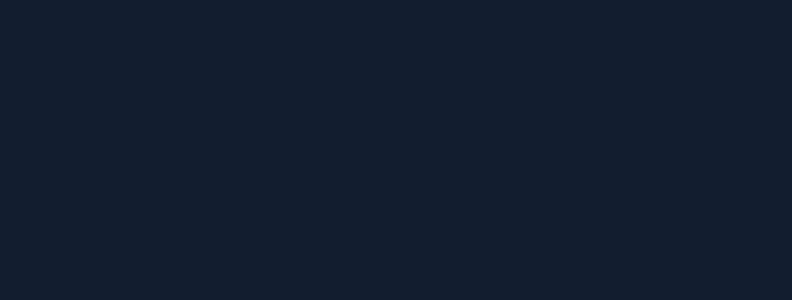
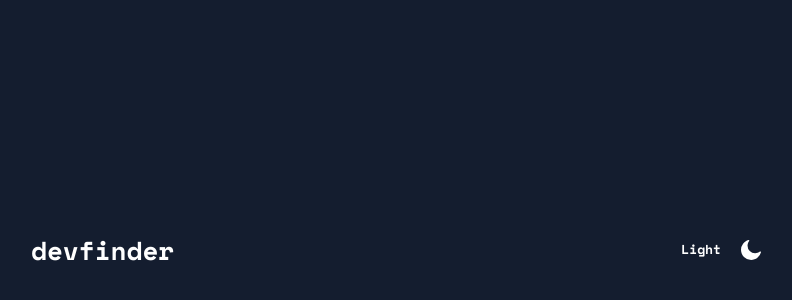
Before and after one commit to bocarw121/github-user-search, a Next.js app: page / in a window 1280 px wide. Shown: the part 150-450 px from the top of the page, without its empty margins (244-1036 px from the left). Built offline with nearby package versions, Linux system fonts and the light colour scheme.

Commit message:
Add Header and add font in useTheme

```diff
--- /dev/null
+++ b/components/Header/DarkModeToggle.tsx
@@ -0,0 +1,46 @@
+import { Box, Flex, Text, useColorMode, Image } from '@chakra-ui/react';
+import { useState } from 'react';
+import { useTheme } from '../../hooks/useTheme';
+import { MoonIcon, SunIcon } from './icons';
+
+const DarkModeToggle: React.FC = () => {
+  const [isHovered, setIsHovered] = useState(false);
+  const { colorMode, toggleColorMode } = useColorMode();
+  const { header, spaceMonoFont } = useTheme();
+  const handleMouseEnter = () => setIsHovered(true);
+  const handleMouseLeave = () => setIsHovered(false);
+
+  return (
+    <Flex>
+      <Text
+        color={header.toggle}
+        _hover={{
+          color: header.toggleActive,
+        }}
+        mr={5}
+        fontSize={13}
+        fontFamily={spaceMonoFont}
+        fontWeight="bold"
+      >
+        {colorMode === 'light' ? 'Light' : 'Dark'}
+      </Text>
+      <Box onClick={toggleColorMode}>
+        {colorMode === 'light' ? (
+          <MoonIcon
+            color={isHovered ? header.toggleActive : header.toggle}
+            handleMouseEnter={handleMouseEnter}
+            handleMouseLeave={handleMouseLeave}
+          />
+        ) : (
+          <SunIcon
+            color={isHovered ? header.toggleActive : header.toggle}
+            handleMouseEnter={handleMouseEnter}
+            handleMouseLeave={handleMouseLeave}
+          />
+        )}
+      </Box>
+    </Flex>
+  );
+};
+
+export default DarkModeToggle;
--- /dev/null
+++ b/components/Header/icons.tsx
@@ -0,0 +1,41 @@
+import { Box } from '@chakra-ui/react';
+import * as React from 'react';
+
+type IconProps = {
+  size?: number;
+  color?: string;
+  handleMouseEnter: () => void;
+  handleMouseLeave: () => void;
+};
+
+export const SunIcon: React.FC<IconProps> = ({
+  color,
+  handleMouseEnter,
+  handleMouseLeave,
+}) => (
+  <svg
+    fill={color}
+    width={20}
+    height={20}
+    onMouseEnter={handleMouseEnter}
+    onMouseLeave={handleMouseLeave}
+  >
+    <path d="M13.545 6.455c-.9-.9-2.17-1.481-3.545-1.481a4.934 4.934 0 0 0-3.545 1.481c-.9.9-1.481 2.17-1.481 3.545 0 1.376.582 2.646 1.481 3.545.9.9 2.17 1.481 3.545 1.481a4.934 4.934 0 0 0 3.545-1.481c.9-.9 1.481-2.17 1.481-3.545a4.934 4.934 0 0 0-1.481-3.545zM10 3.413a.7.7 0 0 0 .688-.688V.688A.7.7 0 0 0 10 0a.7.7 0 0 0-.688.688v2.037a.7.7 0 0 0 .688.688zm5.635 1.931 1.455-1.455a.67.67 0 0 0 0-.952.67.67 0 0 0-.952 0l-1.455 1.455a.67.67 0 0 0 0 .952c.238.264.66.264.952 0zm3.677 3.968h-2.037a.7.7 0 0 0-.688.688.7.7 0 0 0 .688.688h2.037A.7.7 0 0 0 20 10a.7.7 0 0 0-.688-.688zm-3.704 5.344a.67.67 0 0 0-.952 0 .67.67 0 0 0 0 .952l1.455 1.455a.67.67 0 0 0 .952 0 .67.67 0 0 0 0-.952l-1.455-1.455zM10 16.587a.7.7 0 0 0-.688.688v2.037A.7.7 0 0 0 10 20a.7.7 0 0 0 .688-.688v-2.037a.7.7 0 0 0-.688-.688zm-5.635-1.931L2.91 16.111a.67.67 0 0 0 0 .952.67.67 0 0 0 .952 0l1.455-1.455a.67.67 0 0 0 0-.952c-.238-.264-.66-.264-.952 0zM3.413 10a.7.7 0 0 0-.688-.688H.688A.7.7 0 0 0 0 10a.7.7 0 0 0 .688.688h2.037A.7.7 0 0 0 3.413 10zm.952-4.656a.67.67 0 0 0 .952 0 .67.67 0 0 0 0-.952L3.862 2.937a.67.67 0 0 0-.952 0 .67.67 0 0 0 0 .952l1.455 1.455z" />
+  </svg>
+);
+
+export const MoonIcon: React.FC<IconProps> = ({
+  color,
+  handleMouseEnter,
+  handleMouseLeave,
+}) => (
+  <svg
+    fill={color}
+    width={20}
+    height={20}
+    onMouseEnter={handleMouseEnter}
+    onMouseLeave={handleMouseLeave}
+  >
+    <path d="M19.513 11.397a.701.701 0 0 0-.588.128 7.496 7.496 0 0 1-2.276 1.336 7.101 7.101 0 0 1-2.583.462 7.505 7.505 0 0 1-5.32-2.209 7.568 7.568 0 0 1-2.199-5.342c0-.873.154-1.72.41-2.49a6.904 6.904 0 0 1 1.227-2.21.657.657 0 0 0-.102-.924.701.701 0 0 0-.589-.128C5.32.61 3.427 1.92 2.072 3.666A10.158 10.158 0 0 0 0 9.83c0 2.8 1.125 5.342 2.967 7.19a10.025 10.025 0 0 0 7.16 2.98c2.353 0 4.527-.822 6.266-2.183a10.13 10.13 0 0 0 3.58-5.624.623.623 0 0 0-.46-.796z" />
+  </svg>
+);
--- /dev/null
+++ b/components/Header/index.tsx
@@ -0,0 +1,30 @@
+import { Flex, Text } from '@chakra-ui/react';
+import React from 'react';
+import { useTheme } from '../../hooks/useTheme';
+import DarkModeToggle from './DarkModeToggle';
+
+const Header: React.FC = () => {
+  const { header, spaceMonoFont } = useTheme();
+  return (
+    <Flex
+      color="white"
+      height="38px"
+      width="730px"
+      alignItems="center"
+      justifyContent="space-between"
+    >
+      <Text
+        as="h1"
+        fontSize={26}
+        fontFamily={spaceMonoFont}
+        fontWeight="bold"
+        color={header.title}
+      >
+        devfinder
+      </Text>
+      <DarkModeToggle />
+    </Flex>
+  );
+};
+
+export default Header;
--- a/hooks/useTheme.tsx
+++ b/hooks/useTheme.tsx
@@ -33,5 +33,6 @@
         light.mainCard.mainUsername,
       ),
     },
+    spaceMonoFont: themes.SpaceMonoFont,
   };
 };
--- a/pages/index.tsx
+++ b/pages/index.tsx
@@ -1,11 +1,18 @@
 /* eslint-disable @next/next/no-page-custom-font */
 import type { NextPage } from 'next';
-import { Box } from '@chakra-ui/react';
+import { Box, Flex } from '@chakra-ui/react';
+import Header from '../components/Header';
 import { useTheme } from '../hooks/useTheme';
 
 const Home: NextPage = () => {
   const { mainBackground } = useTheme();
-  return <Box height="100vh" width="100vw" bgColor={mainBackground}></Box>;
+  return (
+    <Box height="100vh" width="100vw" bgColor={mainBackground}>
+      <Flex height="100%" justify="center" alignItems="center">
+        <Header />
+      </Flex>
+    </Box>
+  );
 };
 
 export default Home;
--- a/themes/index.ts
+++ b/themes/index.ts
@@ -2,9 +2,11 @@
 import { DarkTheme } from './darkTheme';
 import { LightTheme } from './lightTheme';
 
+// Themes to toggle between loght and dark mode
 export const themes = {
   light: LightTheme,
   dark: DarkTheme,
+  SpaceMonoFont: 'Space Mono',
 };
 
 const config: ThemeConfig = {
```
